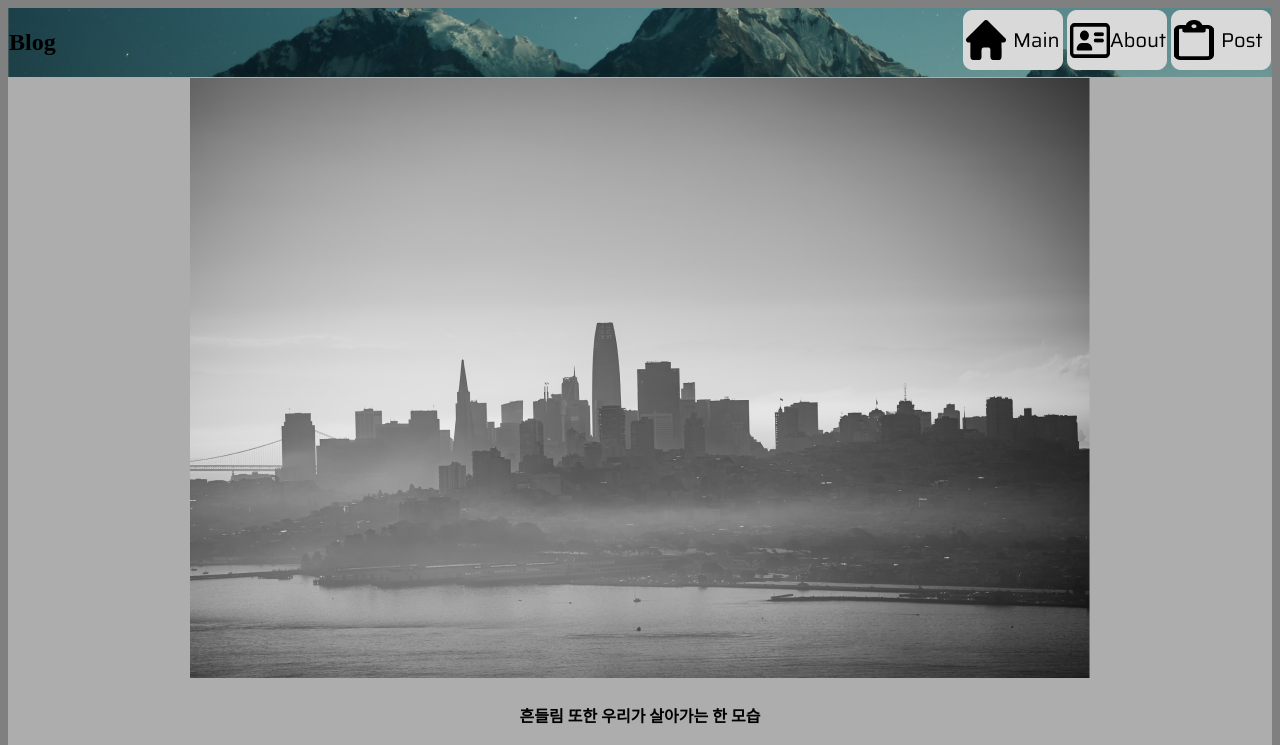
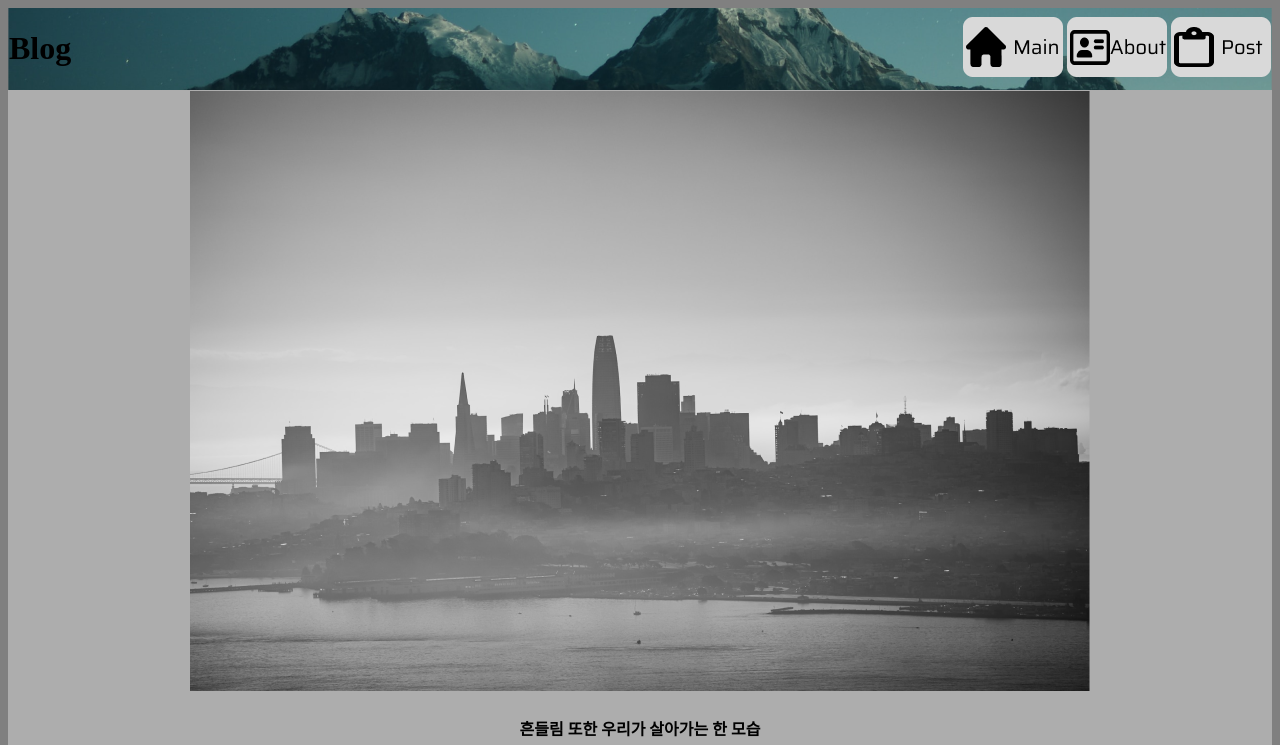
Before and after one commit to hoi911/21918024, a plain HTML site: page index.html in a window 1280 px wide. Shown: the top 745 px of the page. Drawn offline with Linux system fonts and the light colour scheme.

Commit message:
Revert "h1 tag to h2 tag"
This reverts commit b949fe7818ef53de2ff644e23ba5ebf737c3b01c.

```diff
--- a/index.html
+++ b/index.html
@@ -11,7 +11,7 @@
     <table cellspacing="0">
         <tr class="top_">
             <td>
-                <h2>Blog</h2>
+                <h1>Blog</h1>
             </td>
             <td align="right">
                 <a href="./index.html"><img src="./img/main.png" alt=""></a>
```
